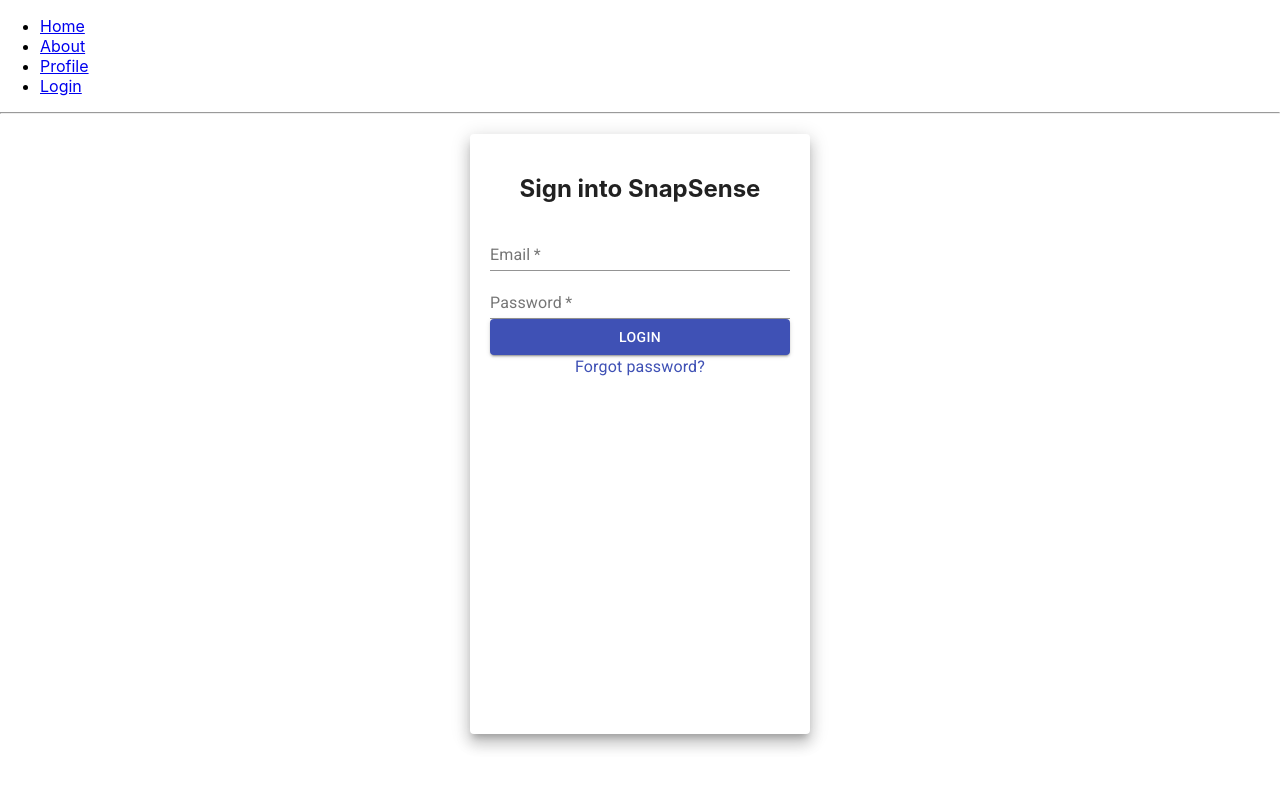
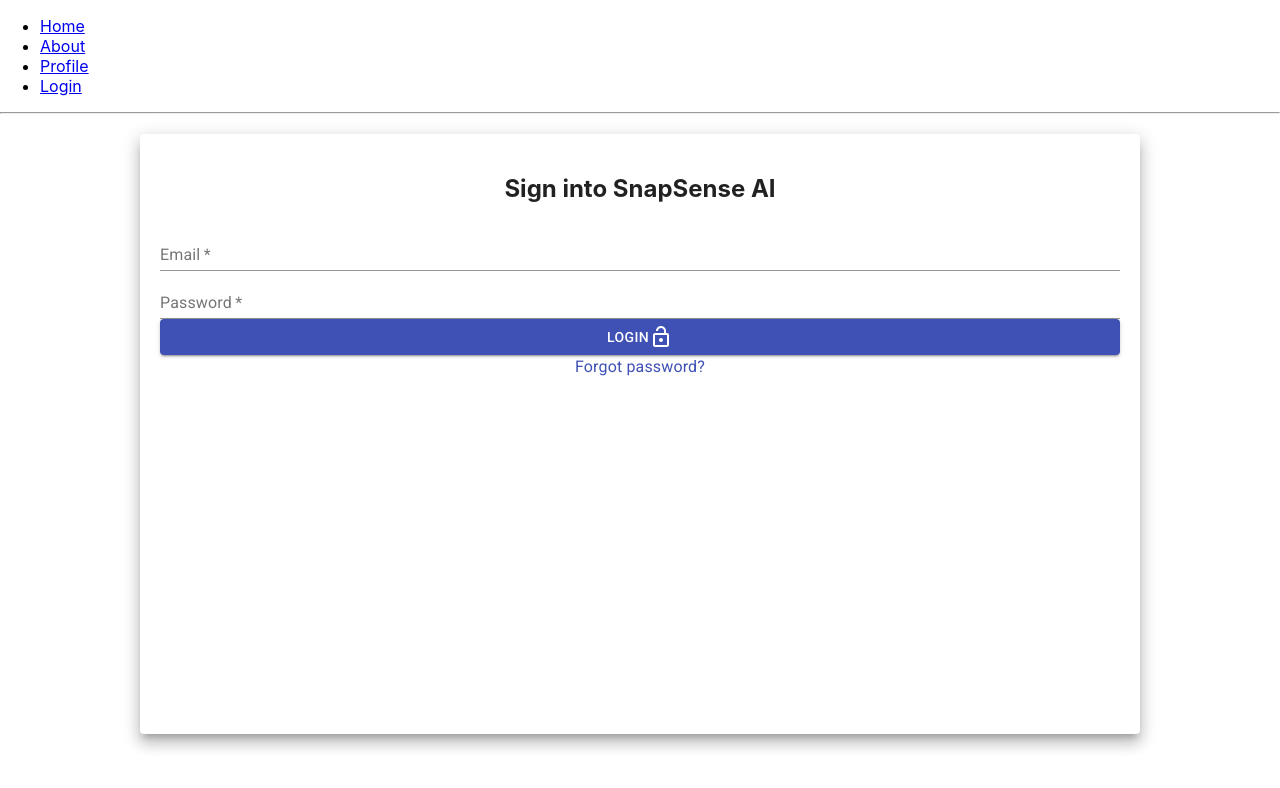
Before and after one commit to zaini/snapsense, a React (Create React App) app in the folder frontend/: page /login in a window 1280 px wide. Shown: the top 788 px of the page. Built offline with nearby package versions, Linux system fonts and the light colour scheme.

Commit message:
add material ui package.json

```diff
--- a/frontend/package.json
+++ b/frontend/package.json
@@ -4,6 +4,7 @@
   "private": true,
   "dependencies": {
     "@material-ui/core": "^4.11.3",
+    "@material-ui/icons": "^4.11.2",
     "@testing-library/jest-dom": "^5.11.9",
     "@testing-library/react": "^11.2.5",
     "@testing-library/user-event": "^12.7.0",
--- a/frontend/src/components/LoginForm.js
+++ b/frontend/src/components/LoginForm.js
@@ -1,4 +1,6 @@
 import React from "react";
+import LockOpenIcon from '@material-ui/icons/LockOpen';
+// import {secureLogin} from "frontend/src/secure_login.svg";
 import {
   Button,
   Grid,
@@ -18,7 +20,8 @@ const LoginForm = (props) => {
   return (
     <Grid align="center">
       <Paper elevation={10} style={paperStyle}>
-        <h2>Sign into SnapSense</h2>
+      {/* <img src={secureLogin} /> */}
+        <h2>Sign into SnapSense AI</h2>
         <form onSubmit={handleSubmit(onSubmit)}>
           <TextField
             label="Email"
@@ -38,8 +41,10 @@ const LoginForm = (props) => {
             fullWidth
             required
           />
+
           <Button type="submit" color="primary" variant="contained" fullWidth>
             Login
+          <LockOpenIcon />
           </Button>
           <Typography>
             <Link href="#">Forgot password?</Link>
@@ -53,7 +58,7 @@ const LoginForm = (props) => {
 const paperStyle = {
   padding: 20,
   height: "70vh",
-  width: 300,
+  width: "75vw",
   margin: "20px auto",
 };
 
```
Also changed, not shown: 1 other file (tests, documents, lock files or other folders).
